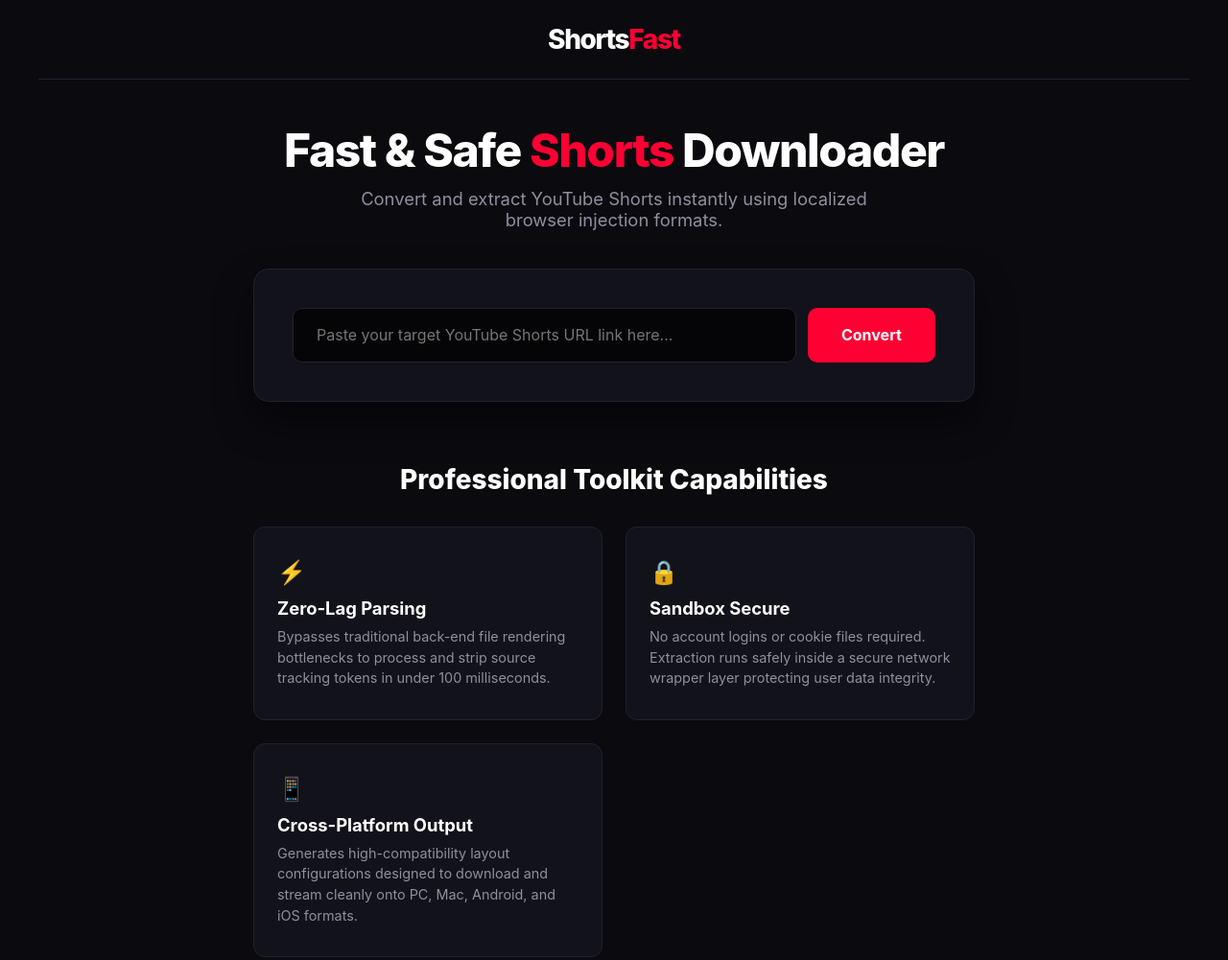
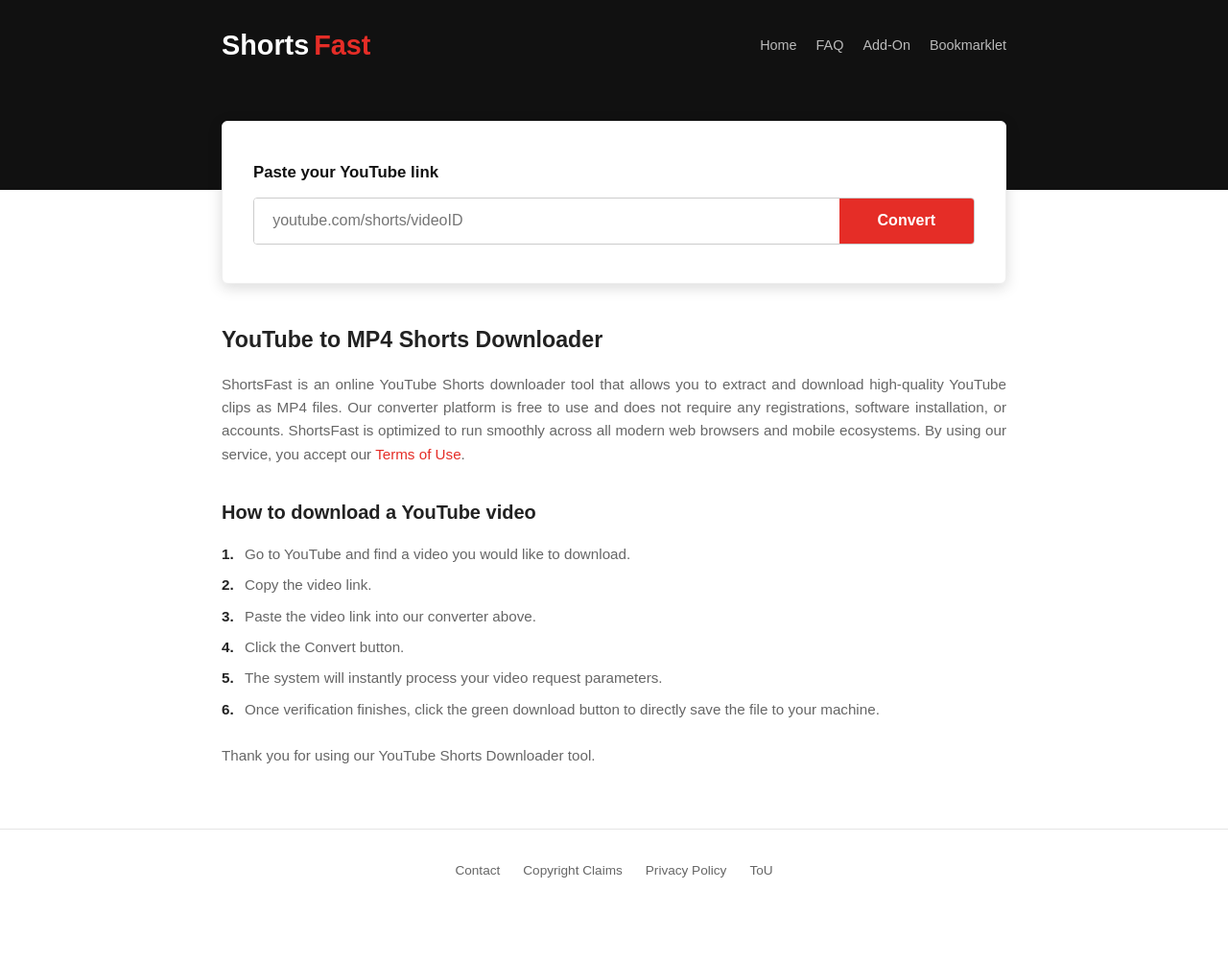
Before and after one commit to frostydog369/shorts-downloader, a website: page index.html in a window 1280 px wide. Shown: the top 1001 px of the page at 96% size. After the commit the page ends 959 px from the top, so only its background shows below. Drawn offline with Linux system fonts and the light colour scheme.

Commit message:
Refactor index.html for SEO and styling enhancements
Updated SEO metadata and styling for improved user experience.

```diff
--- a/index.html
+++ b/index.html
@@ -4,394 +4,345 @@
     <meta charset="UTF-8">
     <meta name="viewport" content="width=device-width, initial-scale=1.0">
 
-    <title>ShortsFast - Free YouTube Shorts Downloader (High Quality MP4)</title>
+    <!-- Primary SEO Metadata -->
+    <title>ShortsFast - YouTube Shorts Downloader (High Quality MP4)</title>
     <meta name="description" content="Download YouTube Shorts videos online for free in high quality MP4 format. Fast, safe, and mobile-friendly YouTube Shorts downloader. No installation required.">
     <meta name="keywords" content="youtube shorts downloader, download youtube shorts, youtube shorts to mp4, shortsfast, save youtube shorts, free shorts downloader, online video downloader">
     <meta name="robots" content="index, follow">
-    <meta name="language" content="English">
-    <meta name="author" content="ShortsFast">
 
+    <!-- Open Graph / Social Metadata -->
     <meta property="og:type" content="website">
     <meta property="og:url" content="https://shorts-downloader-3r1l.onrender.com/">
     <meta property="og:title" content="ShortsFast - Free YouTube Shorts Downloader">
     <meta property="og:description" content="Convert and download your favorite YouTube Shorts instantly in high-quality MP4 format. Fast, free, and completely secure.">
-    <meta property="og:image" content="https://images.unsplash.com/photo-1611162617213-7d7a39e9b1d7?w=1200&h=630&fit=crop">
-
-    <meta property="twitter:card" content="summary_large_image">
-    <meta property="twitter:url" content="https://shorts-downloader-3r1l.onrender.com/">
-    <meta property="twitter:title" content="ShortsFast - Free YouTube Shorts Downloader">
-    <meta property="twitter:description" content="Convert and download your favorite YouTube Shorts instantly in high-quality MP4 format. Fast, free, and completely secure.">
-    <meta property="twitter:image" content="https://images.unsplash.com/photo-1611162617213-7d7a39e9b1d7?w=1200&h=630&fit=crop">
 
     <style>
         :root {
-            --accent: #FF0033;
-            --accent-hover: #CC0029;
-            --success: #00FF66;
-            --success-hover: #00CC52;
-            --bg-dark: #0A0A0F;
-            --card-dark: #12121A;
-            --border-color: #222230;
-            --text-main: #FFFFFF;
-            --text-muted: #8F8F9E;
+            --primary-red: #E52D27;
+            --primary-red-hover: #B31E19;
+            --success-green: #2ecc71;
+            --success-green-hover: #27ae60;
+            --bg-light: #FFFFFF;
+            --text-dark: #333333;
+            --text-muted: #666666;
+            --border-gray: #CCCCCC;
         }
 
         * {
             box-sizing: border-box;
             margin: 0;
             padding: 0;
-            font-family: 'Inter', system-ui, -apple-system, sans-serif;
+            font-family: Arial, Helvetica, sans-serif;
         }
 
         body {
-            background-color: var(--bg-dark);
-            color: var(--text-main);
+            background-color: var(--bg-light);
+            color: var(--text-dark);
+            line-height: 1.6;
             display: flex;
             flex-direction: column;
             min-height: 100vh;
-            align-items: center;
         }
 
-        /* Centered Professional Header Navigation */
-        header {
+        /* Top Dark Brand Banner Section */
+        .top-banner-bg {
+            background-color: #111111;
             width: 100%;
-            max-width: 1200px;
-            padding: 1.5rem 2rem;
+            padding: 1.5rem 0 6rem 0;
+            text-align: center;
+        }
+
+        .header-nav {
+            max-width: 850px;
+            margin: 0 auto 2rem auto;
             display: flex;
-            justify-content: center;
-            border-bottom: 1px solid var(--border-color);
+            justify-content: space-between;
+            align-items: center;
+            padding: 0 1rem;
         }
 
         .logo {
-            font-weight: 800;
-            font-size: 1.75rem;
-            color: var(--text-main);
+            font-size: 1.8rem;
+            font-weight: bold;
+            color: #FFFFFF;
             text-decoration: none;
-            letter-spacing: -0.05em;
-            transition: color 0.2s;
+            display: flex;
+            align-items: center;
+            gap: 5px;
         }
 
         .logo span {
-            color: var(--accent);
+            color: var(--primary-red);
         }
 
-        .logo:hover {
-            color: var(--accent);
+        .nav-links {
+            display: flex;
+            gap: 1.25rem;
         }
 
-        /* Fully Centered Main Core Container Layout */
-        .main-wrapper {
-            flex: 1;
-            width: 100%;
-            max-width: 800px;
-            padding: 3rem 1.5rem;
-            display: flex;
-            flex-direction: column;
-            align-items: center;
-            justify-content: center;
-            text-align: center;
+        .nav-links a {
+            color: #BBBBBB;
+            text-decoration: none;
+            font-size: 0.9rem;
         }
 
-        h1 {
-            font-size: 3rem;
-            font-weight: 800;
-            letter-spacing: -0.03em;
-            margin-bottom: 0.75rem;
-            line-height: 1.1;
+        .nav-links a:hover {
+            color: #FFFFFF;
+            text-decoration: underline;
         }
 
-        h1 span {
-            color: var(--accent);
+        /* Centered Main White Input Box Layer */
+        .main-content {
+            max-width: 850px;
+            width: 100%;
+            margin: -4.5rem auto 3rem auto;
+            padding: 0 1rem;
+            flex: 1;
         }
 
-        .subtitle {
-            font-size: 1.15rem;
-            color: var(--text-muted);
+        .converter-card {
+            background: #FFFFFF;
+            padding: 2.5rem 2rem;
+            border-radius: 6px;
+            box-shadow: 0 4px 15px rgba(0, 0, 0, 0.15);
+            border: 1px solid #EFEFEF;
+            text-align: left;
             margin-bottom: 2.5rem;
-            max-width: 600px;
         }
 
-        /* Centered Processing Module Frame */
-        .converter-box {
-            background: var(--card-dark);
-            border: 1px solid var(--border-color);
-            padding: 2.5rem;
-            border-radius: 16px;
-            width: 100%;
-            box-shadow: 0 20px 40px rgba(0,0,0,0.4);
-            margin-bottom: 4rem;
+        .card-label {
+            font-size: 1.05rem;
+            font-weight: bold;
+            margin-bottom: 0.75rem;
+            color: #111111;
         }
 
-        .input-wrapper {
+        .search-row {
             display: flex;
-            gap: 0.75rem;
-            width: 100%;
+            gap: 0px;
+            border: 1px solid var(--border-gray);
+            border-radius: 4px;
+            overflow: hidden;
         }
 
         input[type="text"] {
             flex: 1;
-            padding: 1.1rem 1.5rem;
-            background-color: #050507;
-            border: 1px solid var(--border-color);
-            border-radius: 10px;
+            padding: 0.9rem 1.2rem;
+            border: none;
             font-size: 1rem;
-            color: var(--text-main);
             outline: none;
-            transition: all 0.2s;
         }
 
-        input[type="text"]:focus {
-            border-color: var(--accent);
-            box-shadow: 0 0 0 2px rgba(255, 0, 51, 0.2);
+        .convert-btn {
+            background-color: var(--primary-red);
+            color: #FFFFFF;
+            border: none;
+            padding: 0 2.5rem;
+            font-size: 1rem;
+            font-weight: bold;
+            cursor: pointer;
+            transition: background-color 0.2s;
         }
 
-        button.action-btn {
-            padding: 1.1rem 2.2rem;
-            background-color: var(--accent);
-            color: #fff;
-            border: none;
-            border-radius: 10px;
-            font-size: 1rem;
-            font-weight: 700;
-            cursor: pointer;
-            transition: all 0.2s;
+        .convert-btn:hover {
+            background-color: var(--primary-red-hover);
         }
 
-        button.action-btn:hover {
-            background-color: var(--accent-hover);
-            transform: translateY(-1px);
+        /* Result Download Presentation Layout */
+        #result-display {
+            margin-top: 1.5rem;
+            padding-top: 1.5rem;
+            border-top: 1px solid #EEEEEE;
+            display: none;
+            text-align: center;
         }
 
-        button.action-btn:disabled {
-            opacity: 0.5;
-            cursor: not-allowed;
+        .download-action-trigger {
+            background-color: var(--success-green);
+            color: #FFFFFF;
+            border: none;
+            padding: 0.9rem 2rem;
+            font-size: 1.1rem;
+            font-weight: bold;
+            border-radius: 4px;
+            cursor: pointer;
+            width: 100%;
+            max-width: 300px;
+            transition: background-color 0.2s;
+            margin-bottom: 0.5rem;
         }
 
-        /* Result Panel Components */
-        #result-panel {
-            margin-top: 2rem;
-            padding-top: 2rem;
-            border-top: 1px solid var(--border-color);
-            display: none;
+        .download-action-trigger:hover {
+            background-color: var(--success-green-hover);
         }
 
-        .download-trigger {
-            background-color: var(--success);
-            color: #000000 !important;
-            width: 100%;
-            display: block;
-            text-align: center;
-            text-decoration: none;
-            padding: 1.1rem;
-            border-radius: 10px;
-            font-weight: 800;
-            font-size: 1.25rem;
-            cursor: pointer;
-            border: none;
-            transition: all 0.2s;
-        }
-
-        .download-trigger:hover {
-            background-color: var(--success-hover);
-            box-shadow: 0 0 15px rgba(0, 255, 102, 0.3);
-        }
-
-        .info-note {
-            font-size: 0.85rem;
-            color: var(--text-muted);
-            margin-top: 0.75rem;
-        }
-
-        .error-banner {
-            color: var(--accent);
-            margin-top: 1.25rem;
-            font-weight: 600;
+        .error-message-block {
+            color: var(--primary-red);
+            margin-top: 1rem;
+            font-weight: bold;
             font-size: 0.95rem;
             display: none;
         }
 
-        /* Premium Tools Description Layout */
-        .features-dashboard {
-            width: 100%;
-            margin-bottom: 4rem;
+        /* Clean Minimalist Text & FAQ Sections */
+        .text-info-section {
+            text-align: left;
+            margin-top: 2rem;
         }
 
-        .features-dashboard h2 {
-            font-size: 1.75rem;
-            margin-bottom: 2rem;
-            font-weight: 800;
+        .text-info-section h1, .text-info-section h2 {
+            font-size: 1.45rem;
+            color: #222222;
+            margin-bottom: 1rem;
+            font-weight: bold;
         }
 
-        .features-grid {
-            display: grid;
-            grid-template-columns: repeat(auto-fit, minmax(240px, 1fr));
-            gap: 1.5rem;
-            width: 100%;
+        .text-info-section h2 {
+            margin-top: 2rem;
+            font-size: 1.25rem;
         }
 
-        .feature-card {
-            background: var(--card-dark);
-            border: 1px solid var(--border-color);
-            padding: 2rem 1.5rem;
-            border-radius: 12px;
-            text-align: left;
+        .text-info-section p {
+            color: var(--text-muted);
+            font-size: 0.95rem;
+            margin-bottom: 1rem;
+            text-align: justify;
         }
 
-        .feature-icon {
-            font-size: 1.5rem;
-            color: var(--accent);
-            margin-bottom: 0.75rem;
+        .text-info-section a {
+            color: var(--primary-red);
+            text-decoration: none;
         }
 
-        .feature-card h3 {
-            font-size: 1.15rem;
-            margin-bottom: 0.5rem;
-            font-weight: 700;
+        .text-info-section a:hover {
+            text-decoration: underline;
         }
 
-        .feature-card p {
-            font-size: 0.9rem;
-            color: var(--text-muted);
-            line-height: 1.5;
+        .steps-list {
+            list-style-type: none;
+            padding-left: 0;
         }
 
-        /* Instructions Workflow Area */
-        .workflow-container {
-            width: 100%;
-            border-top: 1px solid var(--border-color);
-            padding-top: 4rem;
+        .steps-list li {
+            font-size: 0.95rem;
+            color: var(--text-muted);
+            margin-bottom: 0.5rem;
+            position: relative;
+            padding-left: 1.5rem;
         }
 
-        .workflow-container h2 {
-            font-size: 1.75rem;
-            margin-bottom: 2.5rem;
+        .steps-list li::before {
+            content: attr(data-step) ".";
+            position: absolute;
+            left: 0;
+            top: 0;
+            font-weight: bold;
+            color: #222222;
         }
 
-        .steps-wrapper {
-            display: grid;
-            grid-template-columns: repeat(auto-fit, minmax(220px, 1fr));
-            gap: 2rem;
+        /* Footer Utilities Navigation */
+        footer {
+            border-top: 1px solid #E5E5E5;
+            padding: 2rem 0;
+            text-align: center;
+            font-size: 0.85rem;
+            color: var(--text-muted);
             width: 100%;
+            margin-top: auto;
         }
 
-        .step-node {
-            background: #0d0d14;
-            border: 1px solid var(--border-color);
-            padding: 2rem 1.5rem;
-            border-radius: 12px;
-            position: relative;
+        .footer-links {
+            display: flex;
+            justify-content: center;
+            gap: 1.5rem;
+            margin-bottom: 0.5rem;
         }
 
-        .step-badge {
-            background: var(--accent);
-            color: white;
-            width: 28px;
-            height: 28px;
-            border-radius: 50%;
-            display: flex;
-            align-items: center;
-            justify-content: center;
-            font-weight: 800;
-            font-size: 0.85rem;
-            margin-bottom: 1.25rem;
+        .footer-links a {
+            color: var(--text-muted);
+            text-decoration: none;
         }
 
-        .step-node h3 {
-            font-size: 1.2rem;
-            margin-bottom: 0.5rem;
-            font-weight: 700;
-        }
-
-        .step-node p {
-            font-size: 0.9rem;
-            color: var(--text-muted);
+        .footer-links a:hover {
+            color: var(--text-dark);
+            text-decoration: underline;
         }
     </style>
 </head>
 <body>
 
-    <header>
-        <a href="/" class="logo">Shorts<span>Fast</span></a>
-    </header>
+    <!-- Dark Upper Navigation Section -->
+    <div class="top-banner-bg">
+        <header class="header-nav">
+            <a href="/" class="logo">Shorts<span>Fast</span></a>
+            <nav class="nav-links">
+                <a href="/">Home</a>
+                <a href="#">FAQ</a>
+                <a href="#">Add-On</a>
+                <a href="#">Bookmarklet</a>
+            </nav>
+        </header>
+    </div>
 
-    <div class="main-wrapper">
-        <h1>Fast & Safe <span>Shorts</span> Downloader</h1>
-        <p class="subtitle">Convert and extract YouTube Shorts instantly using localized browser injection formats.</p>
-
-        <div class="converter-box">
-            <div class="input-wrapper">
-                <input type="text" id="target-url" placeholder="Paste your target YouTube Shorts URL link here...">
-                <button id="exec-btn" class="action-btn" onclick="executeConversion()">Convert</button>
+    <!-- Centered Box Content Module -->
+    <main class="main-content">
+        <div class="converter-card">
+            <div class="card-label">Paste your YouTube link</div>
+            <div class="search-row">
+                <input type="text" id="target-link-input" placeholder="youtube.com/shorts/videoID">
+                <button id="convert-submit-btn" class="convert-btn" onclick="processConversionRequest()">Convert</button>
             </div>
 
-            <div id="error-display" class="error-banner"></div>
+            <div id="error-message-block" class="error-message-block"></div>
 
-            <div id="result-panel">
-                <h3 style="margin-bottom: 1rem; font-size: 1.1rem; color: var(--text-muted);">Conversion Matrix Loaded Successfully</h3>
-                <button id="download-anchor" class="download-trigger">Download Video File</button>
-                <p class="info-note">
-                    Note: Links deploy inside the browser safe-media layout player. Simply right-click on the active player panel and select <b>"Save Video As..."</b> to download the video file to your drive.
-                </p>
+            <div id="result-display">
+                <button id="download-action-btn" class="download-action-trigger">Download MP4</button>
             </div>
         </div>
 
-        <div class="features-dashboard">
-            <h2>Professional Toolkit Capabilities</h2>
-            <div class="features-grid">
-                <div class="feature-card">
-                    <div class="feature-icon">⚡</div>
-                    <h3>Zero-Lag Parsing</h3>
-                    <p>Bypasses traditional back-end file rendering bottlenecks to process and strip source tracking tokens in under 100 milliseconds.</p>
-                </div>
-                <div class="feature-card">
-                    <div class="feature-icon">🔒</div>
-                    <h3>Sandbox Secure</h3>
-                    <p>No account logins or cookie files required. Extraction runs safely inside a secure network wrapper layer protecting user data integrity.</p>
-                </div>
-                <div class="feature-card">
-                    <div class="feature-icon">📱</div>
-                    <h3>Cross-Platform Output</h3>
-                    <p>Generates high-compatibility layout configurations designed to download and stream cleanly onto PC, Mac, Android, and iOS formats.</p>
-                </div>
-            </div>
+        <!-- Styled Plain-Text Descriptions Layer -->
+        <div class="text-info-section">
+            <h1>YouTube to MP4 Shorts Downloader</h1>
+            <p>ShortsFast is an online YouTube Shorts downloader tool that allows you to extract and download high-quality YouTube clips as MP4 files. Our converter platform is free to use and does not require any registrations, software installation, or accounts. ShortsFast is optimized to run smoothly across all modern web browsers and mobile ecosystems. By using our service, you accept our <a href="#">Terms of Use</a>.</p>
+
+            <h2>How to download a YouTube video</h2>
+            <ol class="steps-list">
+                <li data-step="1">Go to YouTube and find a video you would like to download.</li>
+                <li data-step="2">Copy the video link.</li>
+                <li data-step="3">Paste the video link into our converter above.</li>
+                <li data-step="4">Click the Convert button.</li>
+                <li data-step="5">The system will instantly process your video request parameters.</li>
+                <li data-step="6">Once verification finishes, click the green download button to directly save the file to your machine.</li>
+            </ol>
+            <p style="margin-top: 1.5rem;">Thank you for using our YouTube Shorts Downloader tool.</p>
         </div>
+    </main>
 
-        <div class="workflow-container">
-            <h2>How to Download YouTube Shorts Videos?</h2>
-            <div class="steps-wrapper">
-                <div class="step-node">
-                    <div class="step-badge">1</div>
-                    <h3>Copy Video Link</h3>
-                    <p>Open the Shorts video on the YouTube app or website and copy its unique URL sharing link.</p>
-                </div>
-                <div class="step-node">
-                    <div class="step-badge">2</div>
-                    <h3>Paste Into Form</h3>
-                    <p>Insert the copied link inside the tracking container search field above and hit "Convert".</p>
-                </div>
-                <div class="step-node">
-                    <div class="step-badge">3</div>
-                    <h3>Save Content File</h3>
-                    <p>Wait a couple of moments for the process to complete, then tap the green button to download your MP4.</p>
-                </div>
-            </div>
+    <!-- Footer System Paths -->
+    <footer>
+        <div class="footer-links">
+            <a href="#">Contact</a>
+            <a href="#">Copyright Claims</a>
+            <a href="#">Privacy Policy</a>
+            <a href="#">ToU</a>
         </div>
-    </div>
+    </footer>
 
+    <!-- Safe Background Binary Fetch Script Engine -->
     <script>
-        function executeConversion() {
-            const inputField = document.getElementById('target-url').value;
-            const actionBtn = document.getElementById('exec-btn');
-            const errorDisplay = document.getElementById('error-display');
-            const resultPanel = document.getElementById('result-panel');
-            const downloadAnchor = document.getElementById('download-anchor');
+        function processConversionRequest() {
+            const inputField = document.getElementById('target-link-input').value;
+            const actionBtn = document.getElementById('convert-submit-btn');
+            const errorBlock = document.getElementById('error-message-block');
+            const resultDisplay = document.getElementById('result-display');
+            const downloadActionBtn = document.getElementById('download-action-btn');
 
-            errorDisplay.style.display = 'none';
-            resultPanel.style.display = 'none';
+            errorBlock.style.display = 'none';
+            resultDisplay.style.display = 'none';
 
             if (!inputField.trim()) {
-                errorDisplay.innerText = 'Error: Please input a valid target processing URL link.';
-                errorDisplay.style.display = 'block';
+                errorBlock.innerText = 'Error: Please insert a valid link address.';
+                errorBlock.style.display = 'block';
                 return;
             }
 
@@ -412,11 +363,34 @@
                 actionBtn.disabled = false;
 
                 if (data.success && data.streamUrl) {
-                    // Injecting client navigation parameter triggers
-                    downloadAnchor.onclick = function() {
-                        window.open(data.streamUrl, '_blank');
+                    downloadActionBtn.innerText = "Download MP4";
+
+                    // Native JavaScript Blob injection handles saving the file directly to your drive
+                    downloadActionBtn.onclick = async function(e) {
+                        e.preventDefault();
+                        downloadActionBtn.innerText = "Saving to Device...";
+
+                        try {
+                            const response = await fetch(data.streamUrl);
+                            const blob = await response.blob();
+                            const blobUrl = window.URL.createObjectURL(blob);
+                            const hiddenAnchor = document.createElement('a');
+
+                            hiddenAnchor.href = blobUrl;
+                            hiddenAnchor.download = `ShortsFast_${Date.now()}.mp4`;
+                            document.body.appendChild(hiddenAnchor);
+                            hiddenAnchor.click();
+
+                            document.body.removeChild(hiddenAnchor);
+                            window.URL.revokeObjectURL(blobUrl);
+                        } catch (err) {
+                            window.open(data.streamUrl, '_blank');
+                        } finally {
+                            downloadActionBtn.innerText = "Download MP4";
+                        }
                     };
-                    resultPanel.style.display = 'block';
+
+                    resultDisplay.style.display = 'block';
                 } else {
                     throw new Error();
                 }
@@ -424,8 +398,8 @@
             .catch(() => {
                 actionBtn.innerText = 'Convert';
                 actionBtn.disabled = false;
-                errorDisplay.innerText = 'Failed to extract video streams. Ensure the link is a valid public Short.';
-                errorDisplay.style.display = 'block';
+                errorBlock.innerText = 'Failed to extract video streams. Ensure the link is a valid public Short.';
+                errorBlock.style.display = 'block';
             });
         }
     </script>
```
